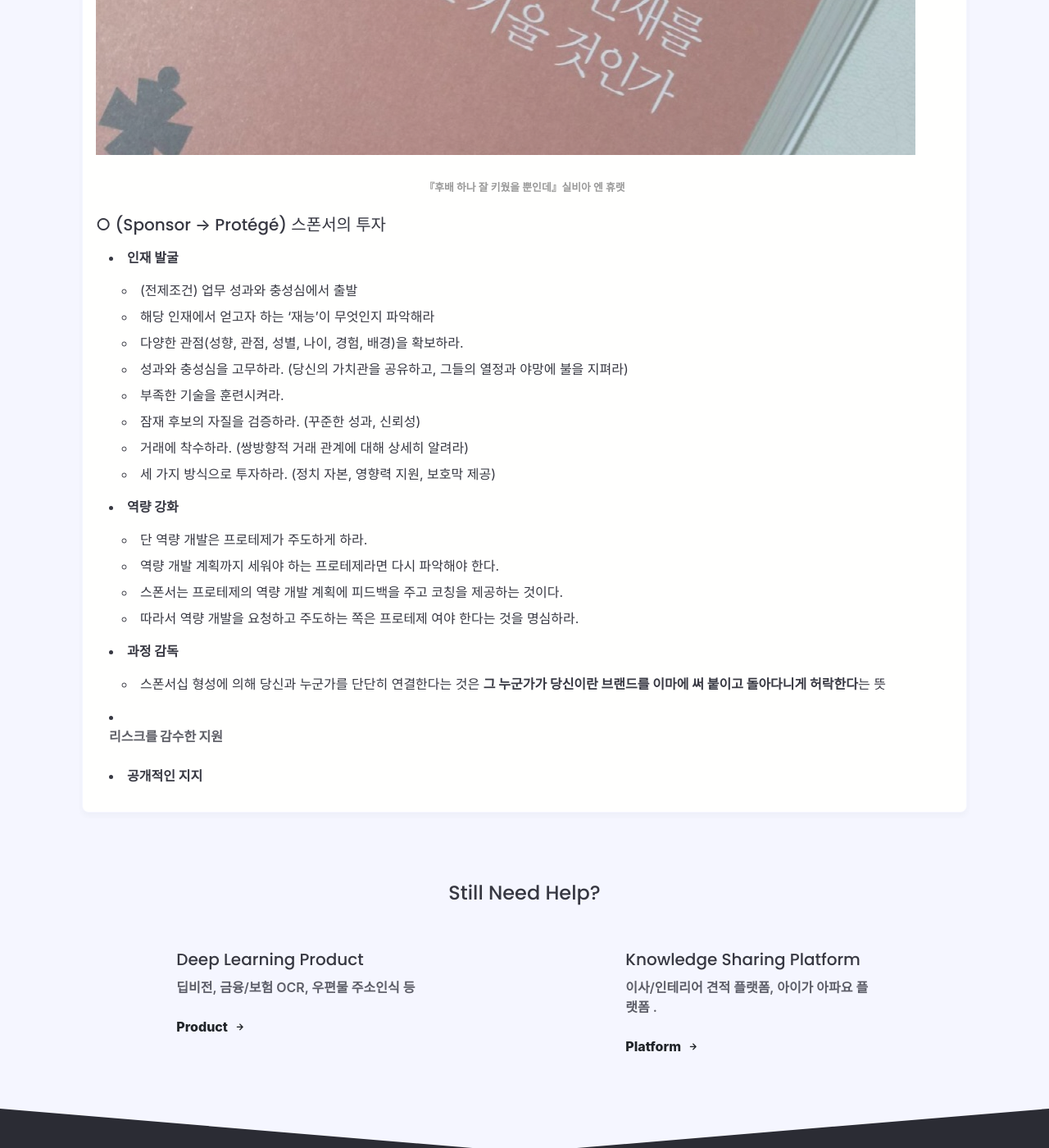
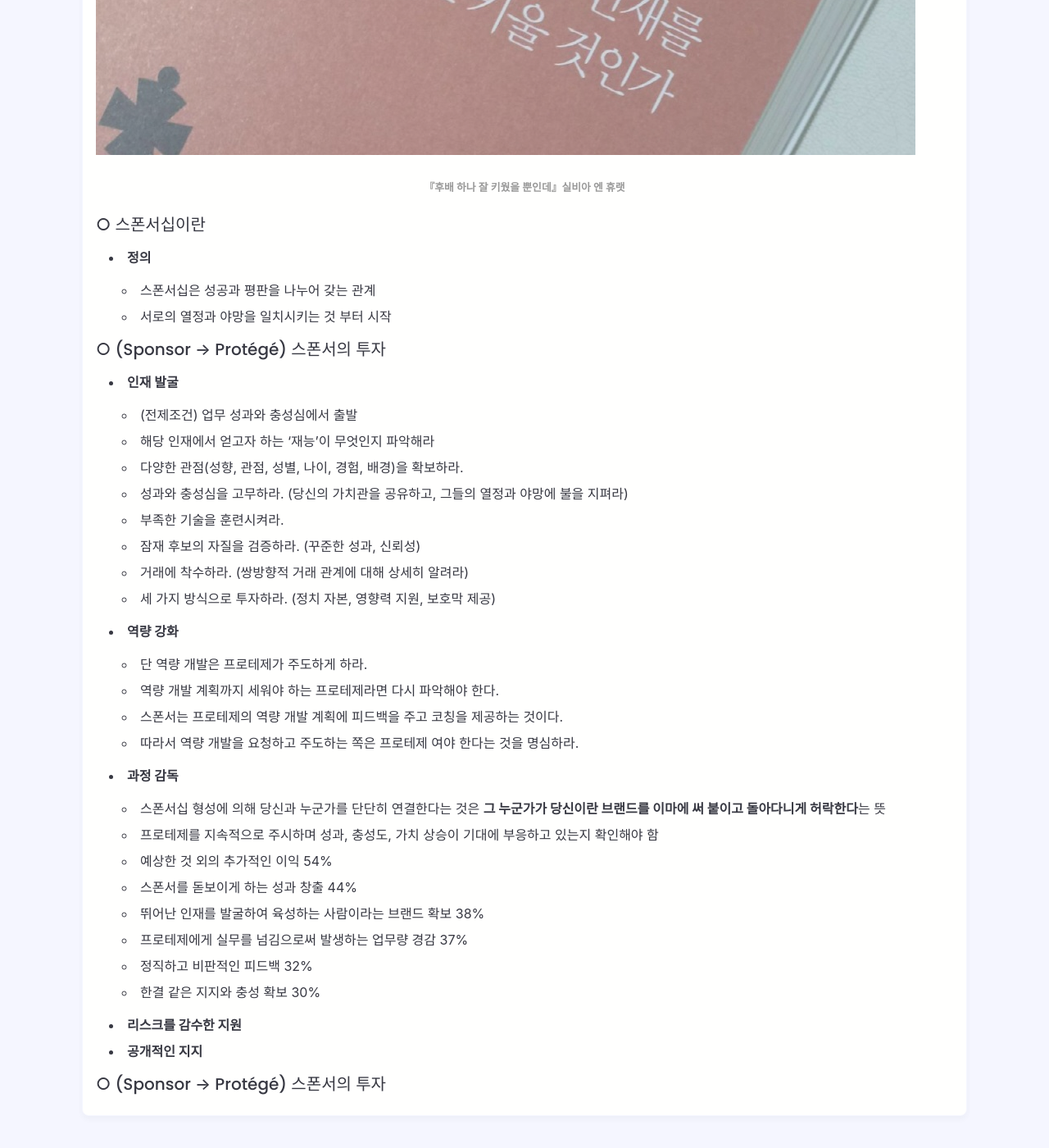
Before and after one commit to ontime-git/ontime-git.github.io, a Jekyll site: the page built from _posts/trace/2021-03-03-The-Sponsor-Effect.md, in a window 1280 px wide and 1400 px high, scrolled down 1889 px. Shown: the whole window at 82% size. Built offline with Jekyll 4.4.1, drawn with Linux system fonts in a browser that asks for light colours; nearby versions of some CDN libraries; some web fonts are replaced; comment, search, counter and statistics services are not loaded; some of the changed text lies outside the part shown.

Commit message:
Update 2021-03-03-The-Sponsor-Effect.md

```diff
--- a/_posts/trace/2021-03-03-The-Sponsor-Effect.md
+++ b/_posts/trace/2021-03-03-The-Sponsor-Effect.md
@@ -29,6 +29,12 @@ published: true
 ![]({{site.url}}//assets/booklog/sponsor3.jpg)
 <p style="color:gray; font-size:80%; text-align:center;">『후배 하나 잘 키웠을 뿐인데』실비아 엔 휴랫</p>
 
+##### ○ 스폰서십이란
+
+* **정의**
+  - 스폰서십은 성공과 평판을 나누어 갖는 관계
+  - 서로의 열정과 야망을 일치시키는 것 부터 시작
+
 ##### ○ (Sponsor → Protégé) 스폰서의 투자
 
 * **인재 발굴**
@@ -49,8 +55,15 @@ published: true
 
 * **과정 감독**
   - 스폰서십 형성에 의해  당신과 누군가를 단단히 연결한다는 것은 **그 누군가가 당신이란 브랜드를 이마에 써 붙이고 돌아다니게 허락한다**는 뜻
-
+  - 프로테제를 지속적으로 주시하며 성과, 충성도, 가치 상승이 기대에 부응하고 있는지 확인해야 함
+  - 예상한 것 외의 추가적인 이익 54%
+  - 스폰서를 돋보이게 하는 성과 창출 44%
+  - 뛰어난 인재를 발굴하여 육성하는 사람이라는 브랜드 확보 38%
+  - 프로테제에게 실무를 넘김으로써 발생하는 업무량 경감 37%
+  - 정직하고 비판적인 피드백 32%
+  - 한결 같은 지지와 충성 확보 30%
 
 * **리스크를 감수한 지원**
+* **공개적인 지지**
 
-* **공개적인 지지**
+##### ○ (Sponsor → Protégé) 스폰서의 투자
```
